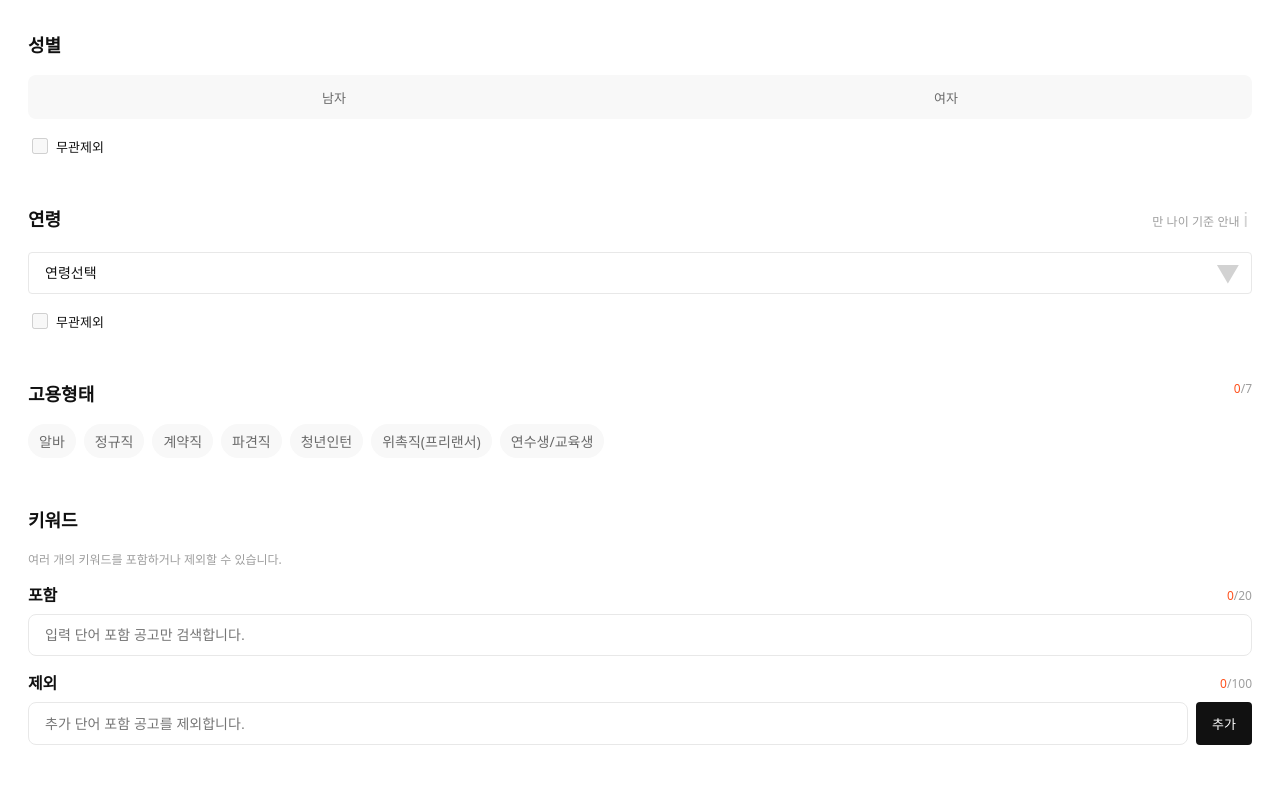
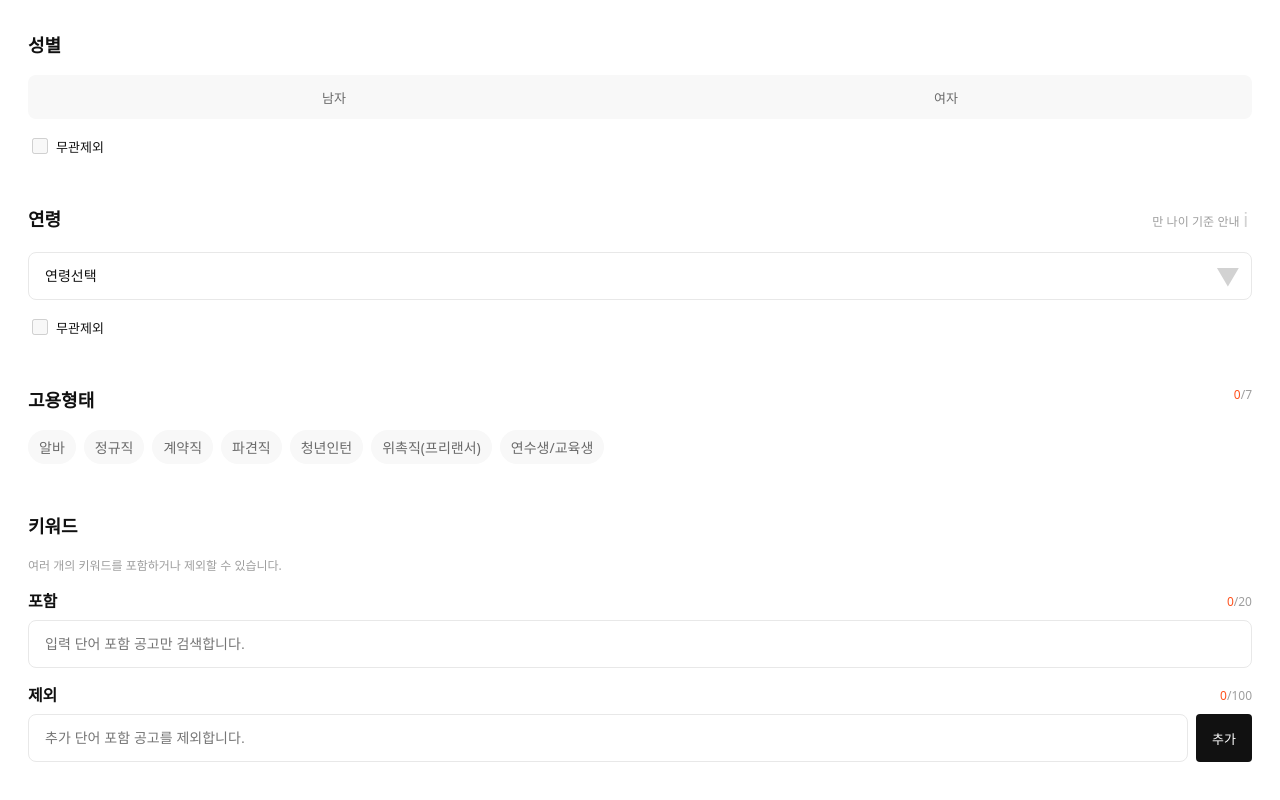
Before and after one commit to susmisc14/albamon-clone, a React (Vite) app: page / in a window 1280 px wide. Shown: the part 990-1790 px from the top of the page. Built offline with nearby package versions, Linux system fonts and the light colour scheme.

Commit message:
fix(ui): 인풋·셀렉트 높이 48px 및 셀렉트 반경 8px로 정렬
- select: height 48px, borderRadius 8px

- input(text): height 48px (포함/제외)

```diff
--- a/src/pages/DetailConditions/DetailConditionsPage.tsx
+++ b/src/pages/DetailConditions/DetailConditionsPage.tsx
@@ -885,8 +885,9 @@ export function DetailConditionsPage(): React.JSX.Element {
                 style={{
                   padding: "12px 16px",
                   border: "1px solid #e8e8e8",
-                  borderRadius: "4px",
+                  borderRadius: "8px",
                   fontSize: "14px",
+                  height: "48px",
                   width: "100%",
                   backgroundColor: "white",
                   color: "#111111",
@@ -1091,6 +1092,7 @@ export function DetailConditionsPage(): React.JSX.Element {
                   border: "1px solid #e8e8e8",
                   borderRadius: "8px",
                   fontSize: "14px",
+                  height: "48px",
                   backgroundColor: "white",
                   color: "#111111",
                   boxSizing: "border-box",
@@ -1132,6 +1134,7 @@ export function DetailConditionsPage(): React.JSX.Element {
                     border: "1px solid #e8e8e8",
                     borderRadius: "8px",
                     fontSize: "14px",
+                    height: "48px",
                     backgroundColor: "white",
                     color: "#111111",
                     boxSizing: "border-box",
```
